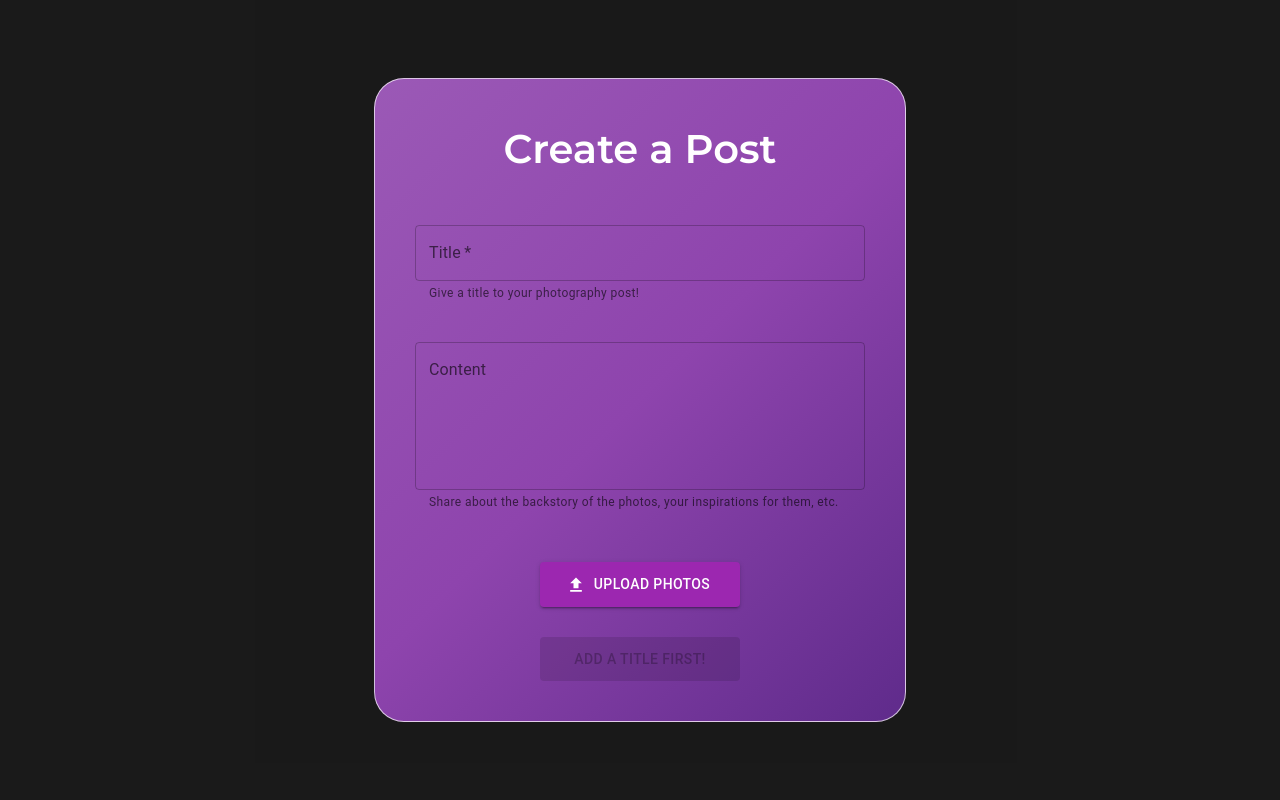
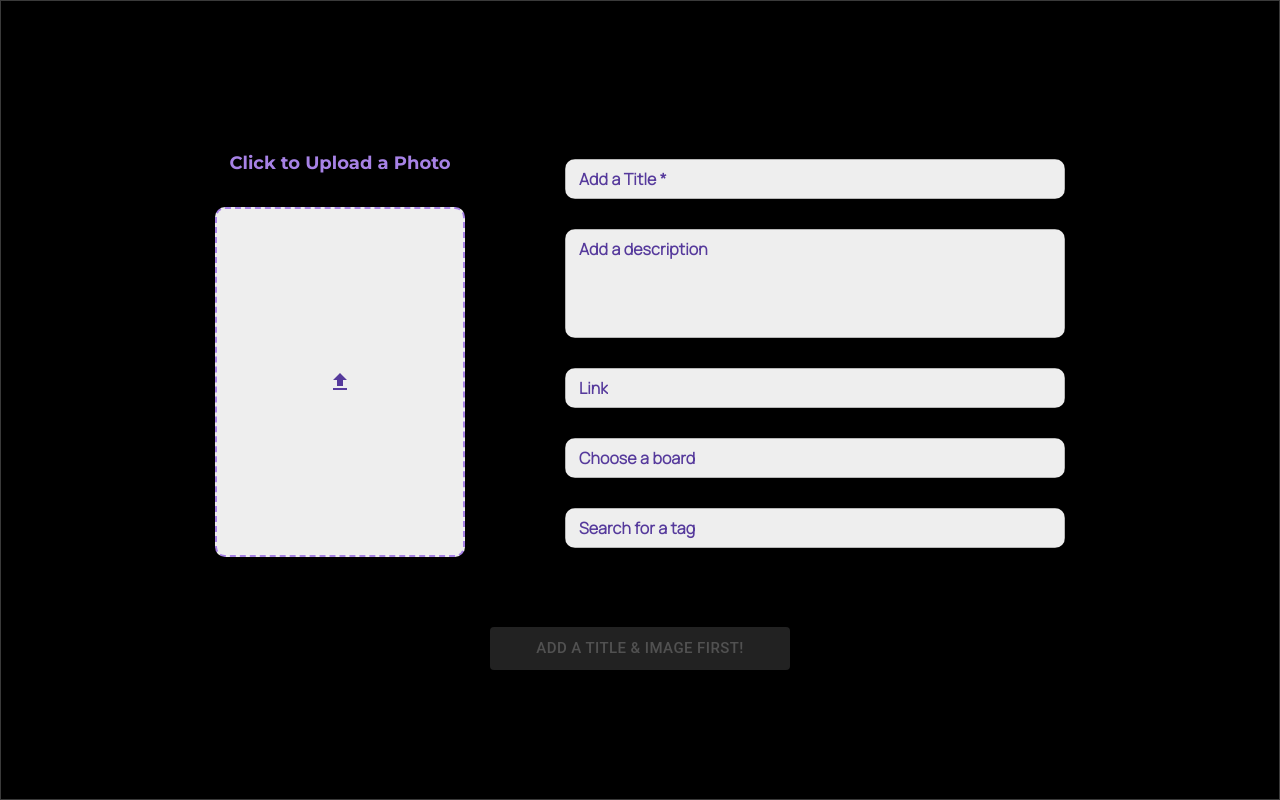
Before and after one commit to mariyancholakov/Practice-for-HT, a React (Vite) app in the folder frontend/: page /posts/create in a window 1280 px wide. Built offline with nearby package versions, Linux system fonts and the light colour scheme.

Commit message:
Changed Design + Functionality on CreatePost
zdr

```diff
--- a/frontend/src/components/CreatePost/CreatePost.jsx
+++ b/frontend/src/components/CreatePost/CreatePost.jsx
@@ -1,109 +1,142 @@
 import React, { useState } from "react";
+import { TextField, Button } from "@mui/material";
+import UploadIcon from "@mui/icons-material/Upload";
 import styles from "./CreatePost.module.css";
-import { styled } from "@mui/material/styles";
-import TextField from "@mui/material/TextField";
-import Button from "@mui/material/Button";
-import UploadIcon from "@mui/icons-material/Upload";
-import AddIcon from '@mui/icons-material/Add';
-
-const VisuallyHiddenInput = styled("input")({
-  clip: "rect(0 0 0 0)",
-  clipPath: "inset(50%)",
-  height: 1,
-  overflow: "hidden",
-  position: "absolute",
-  bottom: 0,
-  left: 0,
-  whiteSpace: "nowrap",
-  width: 1,
-});
 
 export default function CreatePost() {
   const [title, setTitle] = useState("");
-  const [content, setContent] = useState("");
-  const [files, setFiles] = useState([]);
+  const [description, setDescription] = useState("");
+  const [link, setLink] = useState("");
+  const [board, setBoard] = useState("");
+  const [tag, setTag] = useState("");
+  const [file, setFile] = useState(null);
+  const [preview, setPreview] = useState(null);
 
-  function handleTitleChange(event) {
-    setTitle(event.target.value);
+  const handleFileUpload = (e) => {
+    setFile(e.target.files[0]);
+    if (e.target.files[0]) {
+      setPreview(URL.createObjectURL(e.target.files[0]));
+    }
+  };
+
+  async function handleCreatePost() {
+    /* const url = "http://localhost:3000/api/posts/"; */
+    /* try {
+      const response = await fetch(url, {
+        method: "POST",
+        headers: {
+          "Content-Type": "application/json",
+        },
+        body: JSON.stringify({title, content, file, link, board, tag}),
+      });
+      const data = await response.json();
+      console.log(data);
+    } catch {
+      console.error("An error occurred while creating the post");
+    } */
+    const formData = new FormData();
+    formData.append("title:", title);
+    formData.append("description:", description);
+    formData.append("link:", link);
+    formData.append("board:", board);
+    formData.append("tag:", tag);
+
+    if (file) {
+      formData.append("file:", file);
     }
 
-  function handleContentChange(event) {
-    setContent(event.target.value);
+    for (let [key, value] of formData.entries()) {
+      console.log(key, value);
     }
-
-  function handleFileChange(event) {
-    setFiles(event.target.files);
-  }
-
-  function handleCreatePost() {
-    //placeholder shtoto nz kak raboti backenda
-    console.log("The title is: " + title);
-    console.log("The content is: " + content);
-    console.log("Images attached: ", files);
   }
 
   return (
-    <div className={styles.createPost}>
-      <div className={styles.innerPost}>
-        <h1>Create a Post</h1>
+    <div className={styles.container}>
+      <div className={styles.sections}>
+        <div className={styles.uploadSection}>
+          <h2 className={styles.title}>Click to Upload a Photo</h2>
+          <label className={styles.uploadBox}>
+            {preview ? (
+              <img
+                src={preview}
+                alt="Preview"
+                className={styles.previewImage}
+              />
+            ) : (
+              <UploadIcon className={styles.uploadIcon} />
+            )}
+            <input type="file" hidden onChange={handleFileUpload} />
+          </label>
+        </div>
 
+        <div className={styles.formSection}>
           <TextField
-          onChange={handleTitleChange}
-          label="Title"
             variant="outlined"
-          margin="normal"
-          color="secondary"
-          style={{ width: 450 }}
-          helperText="Give a title to your photography post!"
+            fullWidth
+            label="Add a Title"
+            className={styles.inputField}
+            value={title}
+            onChange={(e) => setTitle(e.target.value)}
+            size="small"
+            sx={{ width: 500 }}
             required
           />
-
           <TextField
-          onChange={handleContentChange}
-          label="Content"
             variant="outlined"
-          color="secondary"
             fullWidth
+            label="Add a description"
+            className={styles.inputField}
             multiline
-          rows={5}
-          style={{ width: 450 }}
-          helperText="Share about the backstory of the photos, your inspirations for them, etc."
+            rows={4}
+            value={description}
+            onChange={(e) => setDescription(e.target.value)}
+            size="small"
           />
-
+          <TextField
+            variant="outlined"
+            fullWidth
+            label="Link"
+            className={styles.inputField}
+            value={link}
+            onChange={(e) => setLink(e.target.value)}
+            size="small"
+          />
+          <TextField
+            variant="outlined"
+            fullWidth
+            label="Choose a board"
+            className={styles.inputField}
+            value={board}
+            onChange={(e) => setBoard(e.target.value)}
+            size="small"
+          />
+          <TextField
+            variant="outlined"
+            fullWidth
+            label="Search for a tag"
+            className={styles.inputField}
+            value={tag}
+            onChange={(e) => setTag(e.target.value)}
+            size="small"
+          />
+        </div>
+      </div>
       <Button
-          component="label"
+        className={styles.postButton}
+        disabled={!title || !file}
         variant="contained"
-          color="secondary"
-          tabIndex={-1}
-          startIcon={<UploadIcon />}
-          style={{ width: 200, marginTop: 20 }}
-          sx={{
-            display: "flex",
-            justifyContent: "center",
-            alignItems: "center",
-            padding: "10px 25px",
-          }}
+        size="large"
+        sx={{ width: 300 }}
+        onClick={handleCreatePost}
       >
-          upload photos
-          <VisuallyHiddenInput
-            type="file"
-            onChange={handleFileChange}
-            multiple
-          />
+        {!title && !file
+          ? "Add a title & image first!"
+          : !title
+          ? "Add a title first!"
+          : !file
+          ? "Add an image first!"
+          : "Create Post"}
       </Button>
-
-        <Button
-          onClick={handleCreatePost}
-          variant="contained"
-          disabled={title === ""}
-          style={{ width: 200 }}
-          sx={{
-            padding: "10px",
-          }}
-        >
-          {title === "" ? "Add a title first!" : "Publish post"}
-        </Button >
-      </div>
     </div>
   );
 }
--- a/frontend/src/components/CreatePost/CreatePost.module.css
+++ b/frontend/src/components/CreatePost/CreatePost.module.css
@@ -1,30 +1,108 @@
 @import url('https://fonts.googleapis.com/css2?family=Manrope:wght@300&family=Montserrat:ital,wght@0,100..900;1,100..900&display=swap');
 
-.createPost {
+.container {
+    display: flex;
+    align-items: center;
+    justify-content: center;
+    background-color: #000;
+    height: 100vh;
+    gap: 50px;
+    padding: 20px;
+    border: 1px solid #3a3a3a;
+    flex-direction: column;
+}
+
+.sections {
+    display: flex;
+    align-items: center;
+    justify-content: center;
+    background-color: #000;
+    gap: 100px;
+    padding: 20px;
+}
+
+.uploadSection {
+    display: flex;
+    flex-direction: column;
+    align-items: center;
+    gap: 30px;
+}
+
+.title {
+    color: #a782e6;
+    font-family: 'Montserrat', sans-serif;
+    font-size: 18px;
+    font-weight: bold;
+    text-align: center;
+}
+
+.uploadBox {
+    width: 250px;
+    height: 350px;
+    border-radius: 10px;
+    background-color: #EEEEEE;
     display: flex;
     justify-content: center;
     align-items: center;
-    gap: 15px;
-    height: 100vh;
-    background-color: hsla(0, 0%, 0%, 0.9);
+    border: 2px dashed #a782e6;
+    overflow: hidden;
 }
 
-.innerPost h1 {
-    font-weight: 600;
-    font-size: 2.5em;
-    color: #fff;
+.uploadIcon {
+    color: #563A9C;
+    font-size: 30px;
 }
 
-.innerPost {
+.previewImage {
+    width: 100%;
+    height: 100%;
+    object-fit: cover;
+}
+
+.postButton {
+    font-size: 14px;
+    margin-top: 10px;
+    background-color: #a782e6 !important;
+    color: white !important;
+}
+
+.postButton:disabled {
+    background-color: #3a3a3a !important;
+    color: #888 !important;
+    cursor: not-allowed !important;
+    opacity: 0.6;
+}
+
+.formSection {
     display: flex;
     flex-direction: column;
-    font-family: "Montserrat", "Arial", "Times New Roman";
-    justify-content: center;
-    align-items: center;
-    text-align: center;
-    background: linear-gradient(135deg, #9b59b6, #8e44ad, #5f2b8b);
-    border: 1px solid hsla(0, 0%, 100%, 0.702);
-    border-radius: 30px;
-    padding: 40px;
     gap: 30px;
+    width: fit-content;
+    width: 100%;
+    max-width: 900px;
 }
+
+.inputField {
+    background-color: #EEEEEE;
+    border-radius: 10px;
+    max-width: 100%;
+}
+
+.inputField .MuiOutlinedInput-root {
+    color: white;
+    border-color: #a782e6;
+}
+
+.inputField label {
+    color: #563A9C;
+    font-family: 'Manrope', sans-serif;
+    font-weight: bolder;
+}
+
+.inputField .MuiOutlinedInput-root:hover .MuiOutlinedInput-notchedOutline {
+    border-color: #c19ef6 !important;
+}
+
+.inputField .MuiOutlinedInput-root.Mui-focused .MuiOutlinedInput-notchedOutline {
+    border-color: #a782e6 !important;
+}
```
Lines whose indentation alone changed are shown as unchanged.
